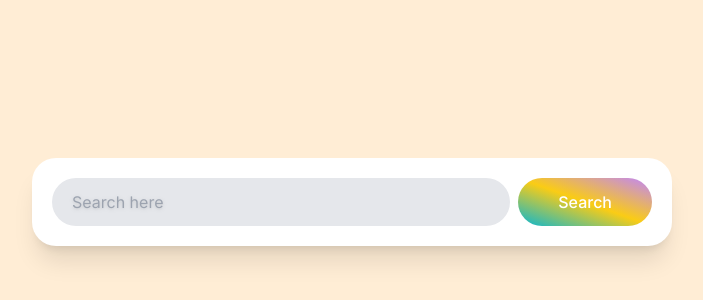
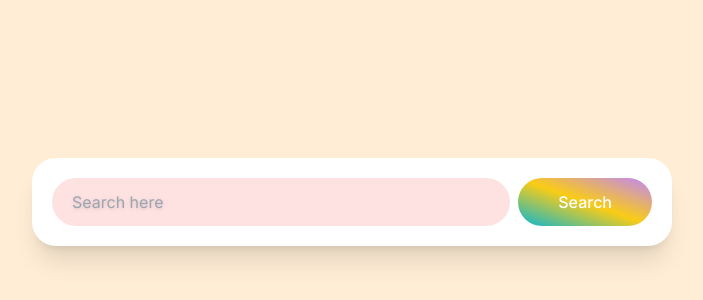
Before and after one commit to jasongoose/carrot-market-reloaded, a Next.js app: page /tailwind in a window 1280 px wide. Shown: the part 198-498 px from the top of the page, without its empty margins (288-991 px from the left). Built offline with nearby package versions, Linux system fonts and the light colour scheme.

Commit message:
invalid modifier 적용

```diff
--- a/components/search-input.tsx
+++ b/components/search-input.tsx
@@ -2,7 +2,7 @@ export default function SearchInput() {
   return (
     <div className="w-full max-w-screen-sm">
       <div className="flex flex-col gap-2 p-5 bg-white shadow-xl rounded-3xl dark:bg-gray-600 md:flex-row">
-        <input className="w-full h-12 pl-5 transition-shadow bg-gray-200 rounded-full outline-none ring ring-transparent focus:ring-orange-500 focus:ring-offset-2 placeholder:drop-shadow" type="text" placeholder="Search here"/>
+        <input type="email" placeholder="Search here" required className="w-full h-12 pl-5 transition-shadow bg-gray-200 rounded-full outline-none ring ring-transparent focus:ring-orange-500 focus:ring-offset-2 placeholder:drop-shadow invalid:bg-red-100"/>
         <button className="py-2 font-medium text-white transition-transform bg-black rounded-full outline-none md:px-10 active:scale-90 focus:scale-9 bg-gradient-to-tr from-cyan-500 via-yellow-400 to-purple-400">Search</button>
       </div>
     </div>
```
